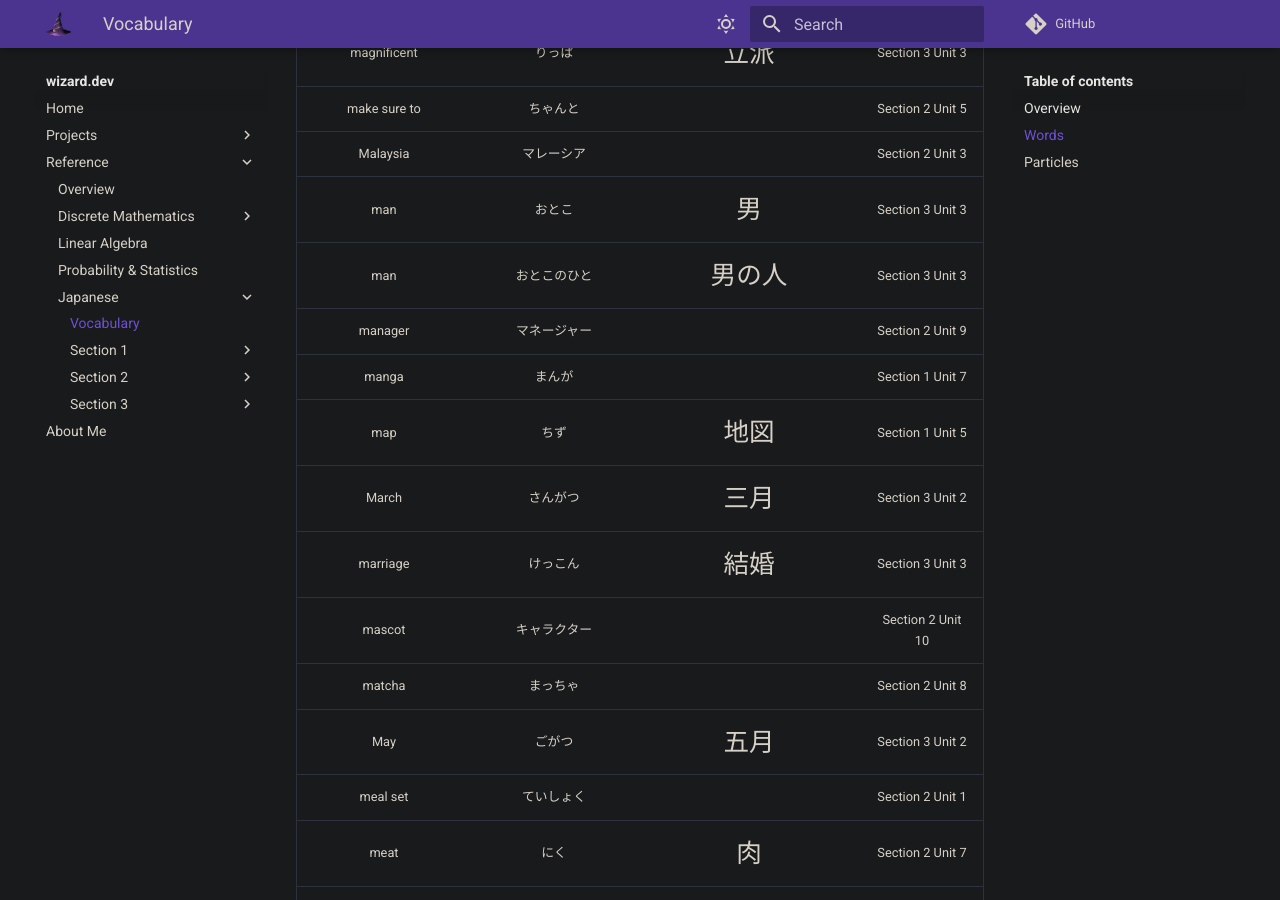
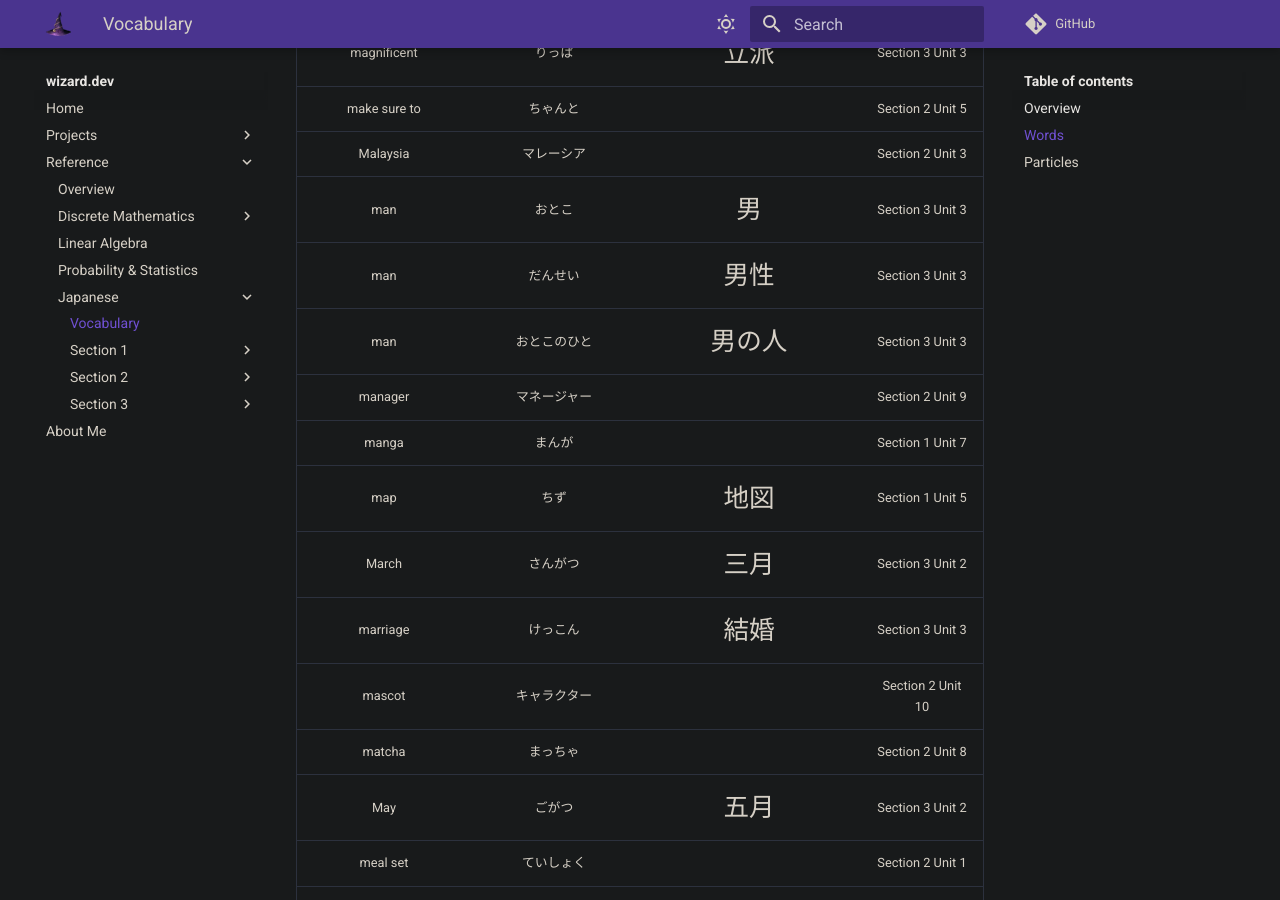
Before and after one commit to zkWildfire/wizard.dev, an MkDocs documentation site: the page built from docs/reference/japanese/vocabulary.md, in a window 1280 px wide and 900 px high, scrolled down 27375 px. Built offline with MkDocs 1.6.1 and Material for MkDocs 9.7.7, drawn with Linux system fonts in a browser that asks for light colours; comment, search, counter and statistics services are not loaded.

Commit message:
Run script to update vocabulary page

```diff
--- a/docs/reference/japanese/vocabulary.md
+++ b/docs/reference/japanese/vocabulary.md
@@ -479,6 +479,7 @@ one or more Kanji characters.
 | make sure to | ちゃんと | | Section 2 Unit 5 |
 | Malaysia | マレーシア | | Section 2 Unit 3 |
 | man | おとこ | <span class="kanji">男</span> | Section 3 Unit 3 |
+| man | だんせい | <span class="kanji">男性</span> | Section 3 Unit 3 |
 | man | おとこのひと | <span class="kanji">男の人</span> | Section 3 Unit 3 |
 | manager | マネージャー | | Section 2 Unit 9 |
 | manga | まんが | | Section 1 Unit 7 |
```
